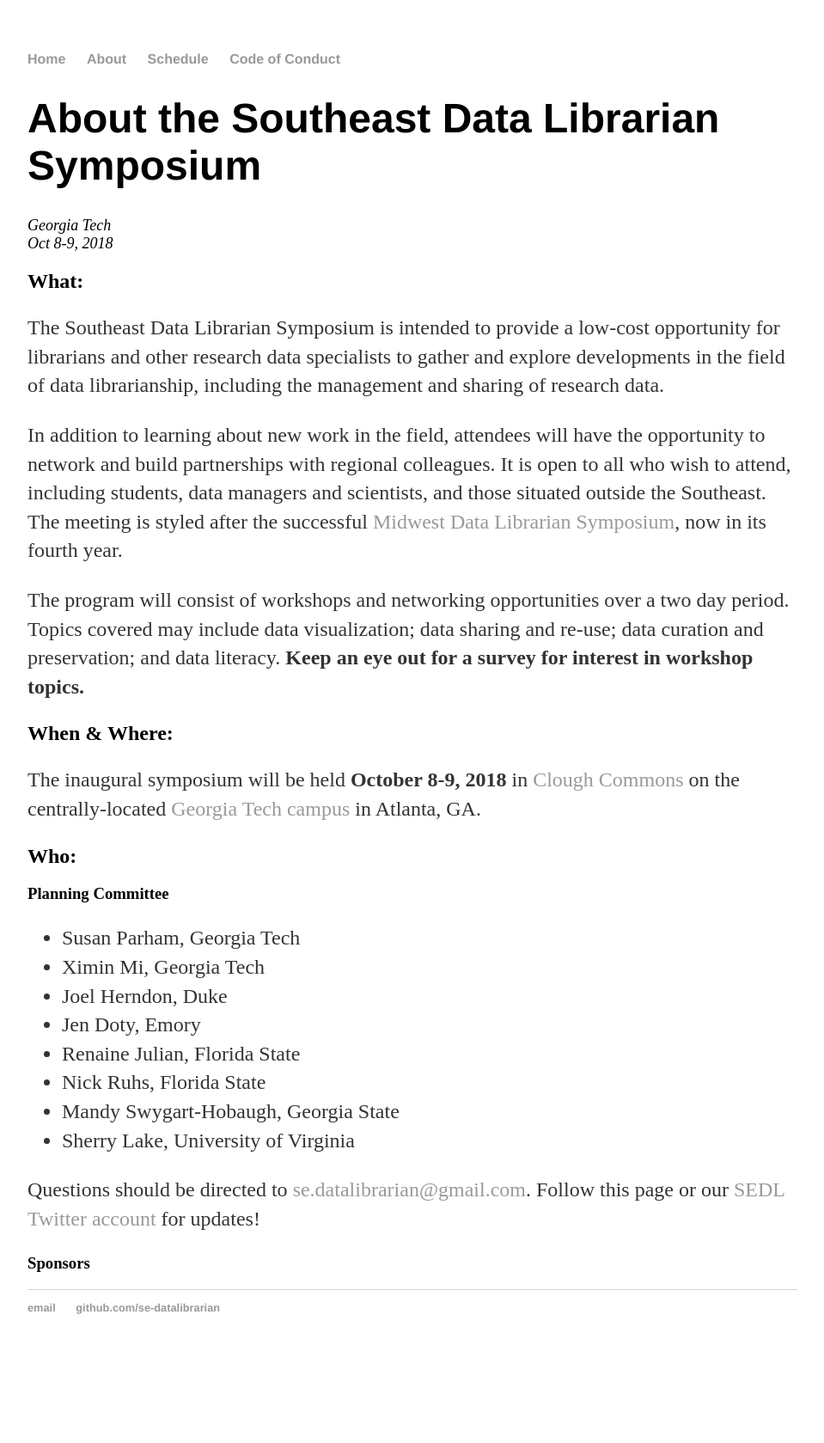
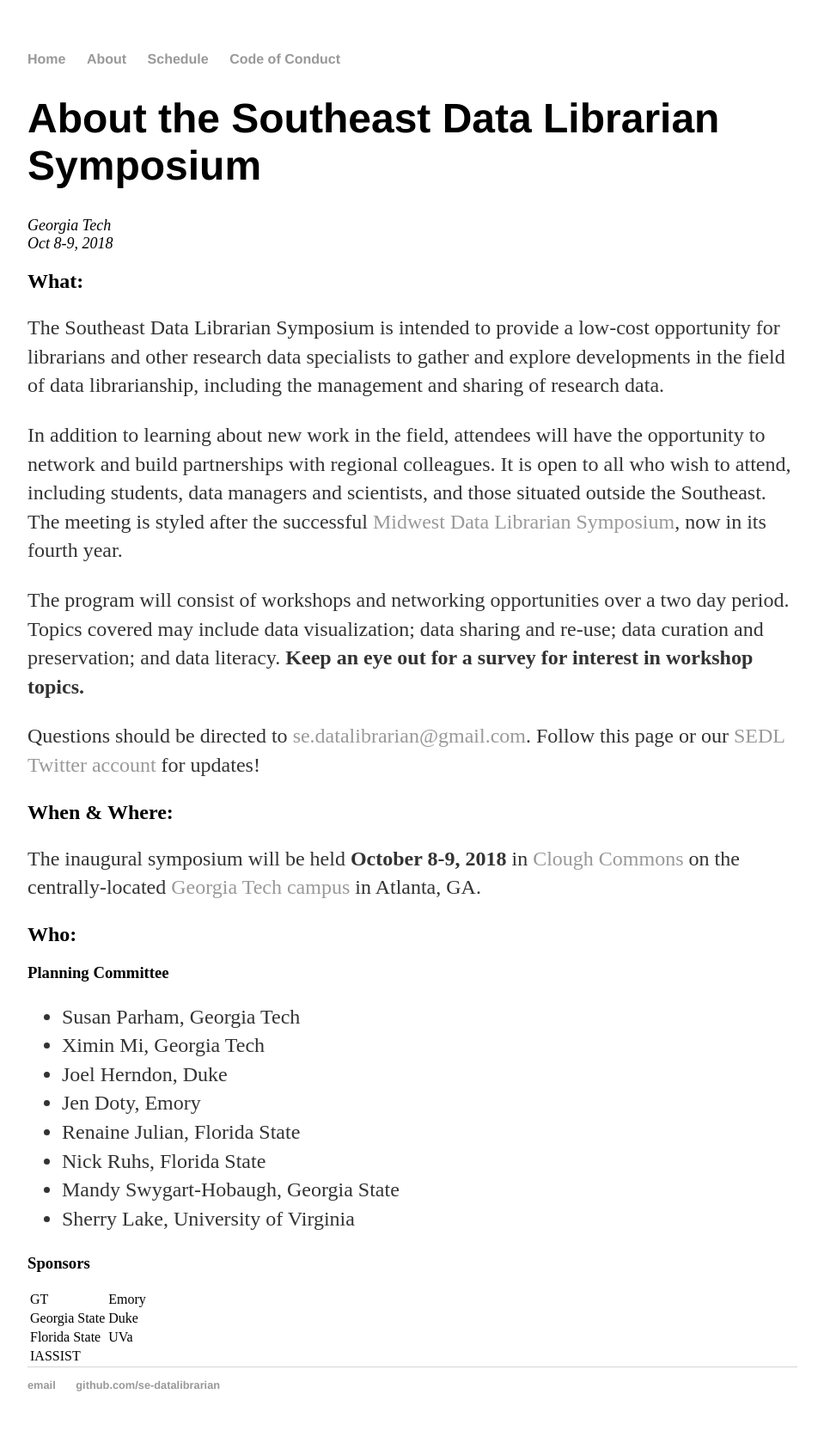
Before and after one commit to se-datalibrarian/test, a Jekyll site: the page built from about/index.html, in a window 1280 px wide. Shown: the whole page at 86% size, without its empty margins (160-1119 px from the left). Built offline with Jekyll 4.4.1, drawn with Linux system fonts in a browser that asks for light colours; before the commit the page ends 1589 px from its top, so only the background shows below that.

Commit message:
create sponsor table

```diff
--- a/about/index.html
+++ b/about/index.html
@@ -35,9 +37,22 @@
 				</UL>
 </names>
 
-	<p>Questions should be directed to <a href="mailto:se.datalibrarian@gmail.com">se.datalibrarian@gmail.com</a>. Follow this page or our <a href="https://twitter.com/SEDataLibrarian">SEDL Twitter account</a> for updates! </p>
 
 	        <h3>Sponsors</h3>
+<table>
+<tr>
+	<TD>GT</TD><TD>Emory</TD>
+</tr>
+<tr>
+	<TD>Georgia State</TD><TD>Duke</TD>
+</tr>
+<tr>
+	<td>Florida State</TD><TD>UVa</td>
+</tr>
+<TR colspan=2>
+	<TD>IASSIST</TD>
+</tr>
+</table>
 
 
-    		</div><!-- /.blurb -->
+</div><!-- /.blurb -->
```
Also changed, not shown: other parts of about/index.html (+2 -0 lines).
